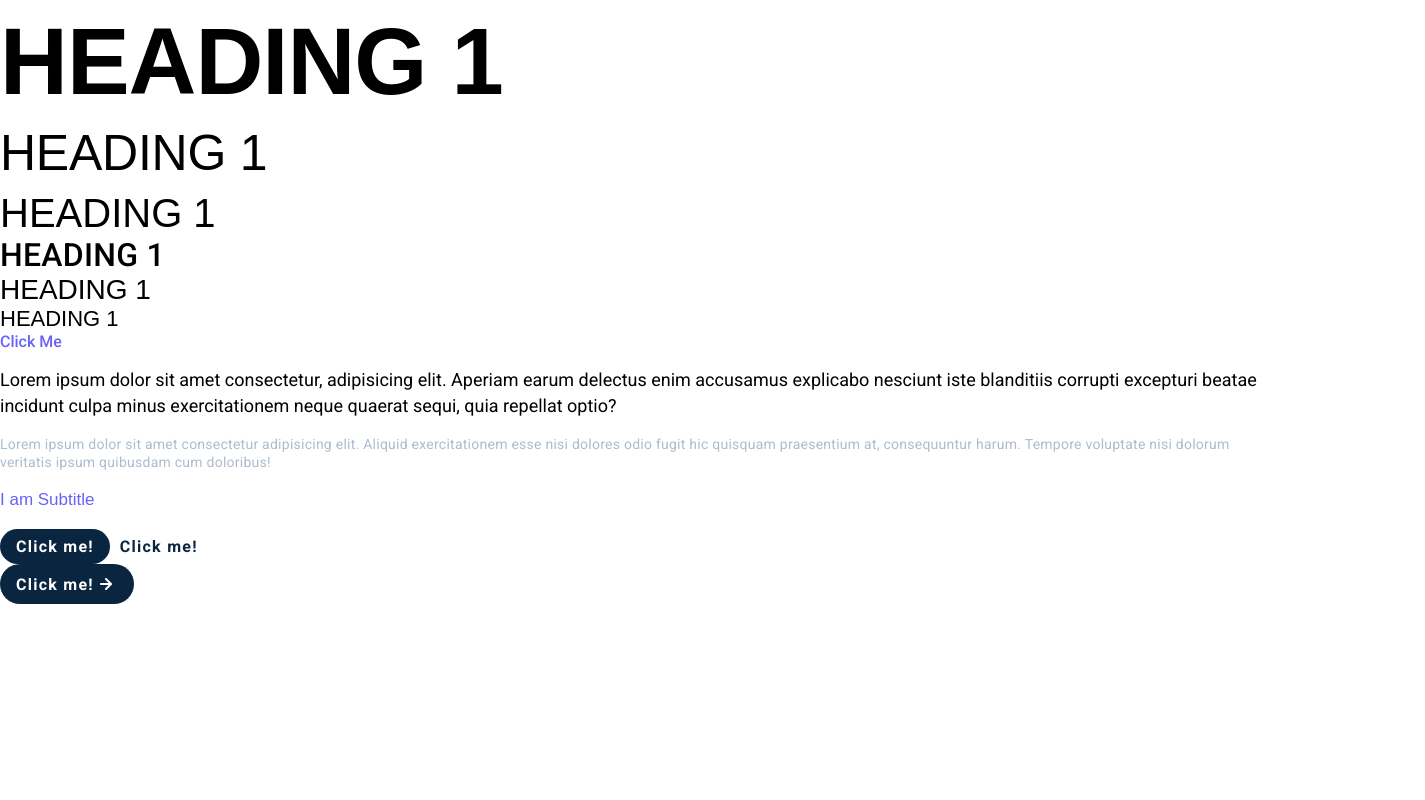
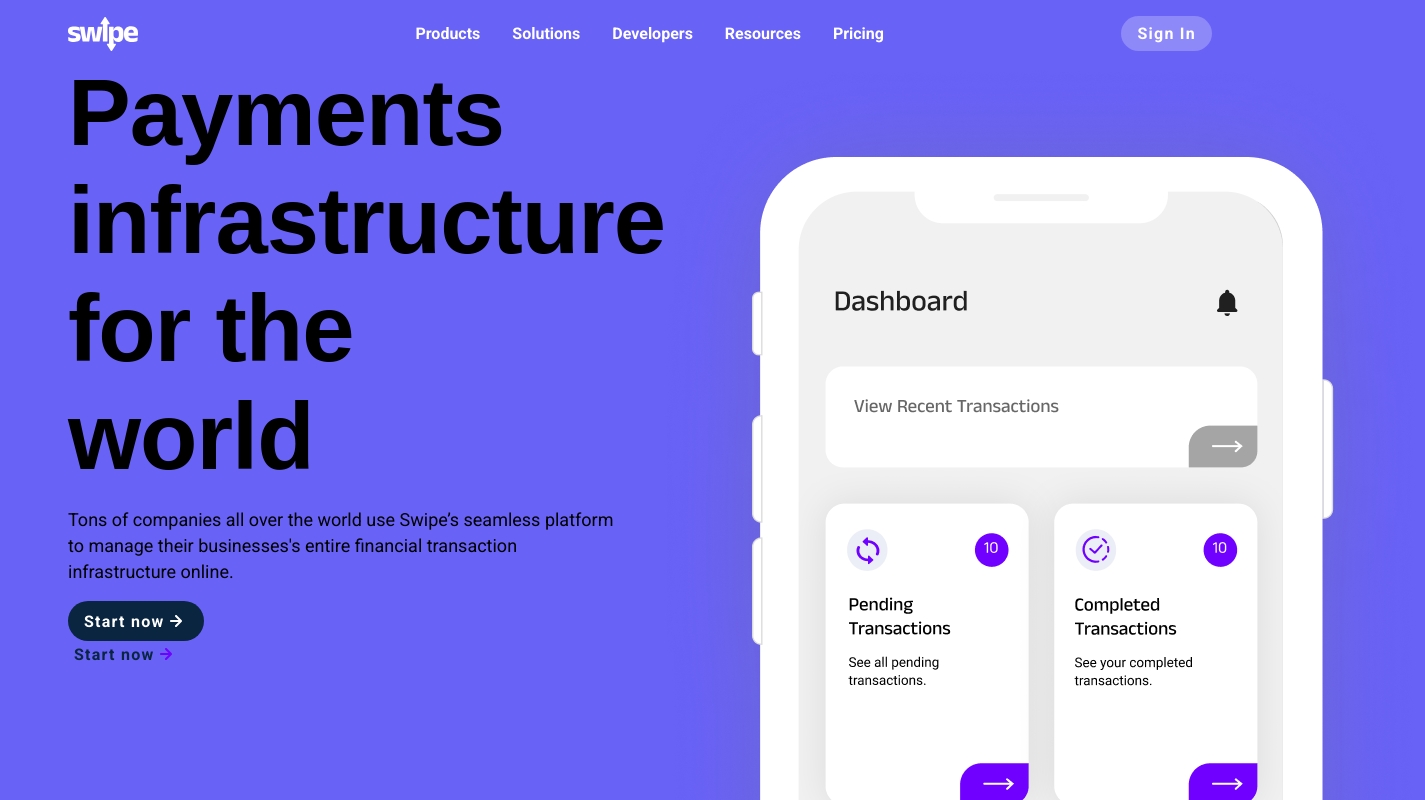
Before and after one commit to saurabhalagdeve/Swipe-Mega-Project, a plain HTML site: page index.html in a window 1280 px wide. Shown: the top 800 px of the page, 1425 px wide, since content can reach past the window. Drawn offline with Linux system fonts and the light colour scheme; a web font is replaced by a local one.

Commit message:
adding navbar and hero section

```diff
--- a/index.css
+++ b/index.css
@@ -19,11 +19,13 @@
   --secondary-text-size: 14px;
   --secondary-text-height: 18px;
   --button-size: 16px;
-  /*SPACING*/
+  /* SPACING */
   --spacing-sm: 8px;
   --spacing-md: 16px;
   --spacing-lg: 32px;
   --spacing-xl: 64px;
+
+  --standard-width: 1144px;
 
   --purple-1: #6962f7;
   --purple-2: #7000ff;
@@ -41,6 +43,11 @@ body {
   margin: 0;
   box-sizing: border-box;
   padding: var(--spacing-sm) 0 0 0;
+  background-color: var(--purple-1);
+  display: flex;
+  flex-direction: column;
+  justify-content: center;
+  align-items: center;
 }
 
 h1 {
@@ -52,7 +59,6 @@ h1 {
   letter-spacing: -1px;
   line-height: var(--h1-height);
 }
-
 h2 {
   font-family: var(--heading-font);
   font-weight: 500;
@@ -62,7 +68,6 @@ h2 {
   letter-spacing: -0.25px;
   line-height: var(--h2-height);
 }
-
 h3 {
   font-family: var(--heading-font);
   font-weight: 500;
@@ -72,7 +77,7 @@ h3 {
 }
 
 h4 {
-  font-weight: var(--heading-font);
+  font-family: var(--heading-font);
   font-weight: 500;
   font-size: var(--h4-size);
   margin: 0;
@@ -106,28 +111,57 @@ a {
 a:hover {
   color: var(--primary-accent);
 }
-
 p {
   font-size: var(--p-size);
   line-height: var(--p-height);
   font-weight: 400;
   margin: var(--spacing-md) 0;
 }
+/* Layout Styles */
+.section-container {
+  width: 100%;
+  max-width: var(--standard-width);
+}
 
-.subtitle {
+.two-column {
+  width: 100%;
+  display: flex;
+  flex-direction: row;
+  justify-content: center;
+  align-items: flex-start;
+  box-sizing: border-box;
+}
+
+.two-column > .col-left {
+  width: 50%;
+  box-sizing: border-box;
+  padding: 0 var(--spacing-md) 0 0;
+  display: flex;
+  flex-direction: column;
+  align-items: start;
+  justify-content: center;
+}
+
+.two-column > .col-right {
+  width: 50%;
+  box-sizing: border-box;
+  padding: 0 0 0 var(--spacing-md);
+  display: flex;
+  flex-direction: column;
+  align-items: start;
+  justify-content: center;
+}
+
+.subtitle,
+.subtitle2 {
   color: var(--purple-1);
   font-family: var(--heading-font);
   font-weight: 500;
   font-size: var(--subtitle-size);
   line-height: var(--subtitle-height);
 }
-
 .subtitle2 {
   color: var(--blue-1);
-  font-family: var(--heading-font);
-  font-weight: 500;
-  font-size: var(--subtitle-size);
-  line-height: var(--subtitle-height);
 }
 
 .secondary-text {
@@ -154,7 +188,6 @@ p {
   background-color: var(--primary-button-hover);
   cursor: pointer;
 }
-
 .secondary-button {
   font-family: var(--body-font);
   font-size: var(--button-size);
@@ -177,10 +210,45 @@ p {
   justify-content: center;
   align-items: center;
 }
-
 .with-icon > img {
   transition: transform 0.25s ease;
 }
 .with-icon:hover > img {
   transform: translateX(4px);
 }
+
+/* NAVBAR */
+
+.navbar {
+  display: flex;
+  justify-content: space-between;
+  align-items: center;
+  width: 100%;
+  max-width: var(--standard-width);
+  padding: 0 var(--spacing-md);
+}
+.menu {
+  display: flex;
+  list-style: none;
+  justify-content: center;
+  align-items: center;
+}
+
+.menu a {
+  color: var(--text-light);
+  margin: 0 var(--spacing-md);
+  font-weight: bold;
+}
+
+.menu a:hover {
+  text-decoration: underline;
+}
+.navbar-button {
+  background: rgba(250, 250, 250, 0.25);
+}
+
+.navbar-button:hover {
+  background: rgba(250, 250, 250, 0.5);
+}
+
+/* HERO CONTENT */
--- a/index.html
+++ b/index.html
@@ -2,46 +2,56 @@
 <html lang="en">
   <head>
     <meta charset="UTF-8" />
+    <meta http-equiv="X-UA-Compatible" content="IE=edge" />
     <meta name="viewport" content="width=device-width, initial-scale=1.0" />
-    <title>Swipe</title>
-
     <link rel="preconnect" href="https://fonts.googleapis.com" />
     <link rel="preconnect" href="https://fonts.gstatic.com" crossorigin />
     <link
       href="https://fonts.googleapis.com/css2?family=Anek+Telugu:wght@300;400;500;600;700&family=Roboto:wght@300;400;500;700&display=swap"
       rel="stylesheet"
     />
+    <link rel="stylesheet" href="index.css" />
+    <title>Swipe</title>
+  </head>
 
-    <link rel="stylesheet" href="index.css" />
-  </head>
   <body>
-    <h1>HEADING 1</h1>
-    <h2>HEADING 1</h2>
-    <h3>HEADING 1</h3>
-    <h4>HEADING 1</h4>
-    <h5>HEADING 1</h5>
-    <h6>HEADING 1</h6>
-    <a href="#">Click Me</a>
+    <nav class="navbar">
+      <img src="assets/logo-white.svg" alt="Swipe, inc." />
+      <ul class="menu">
+        <li><a href="#">Products</a></li>
+        <li><a href="#">Solutions</a></li>
+        <li><a href="#">Developers</a></li>
+        <li><a href="#">Resources</a></li>
+        <li><a href="#">Pricing</a></li>
+      </ul>
 
-    <p>
-      Lorem ipsum dolor sit amet consectetur, adipisicing elit. Aperiam earum
-      delectus enim accusamus explicabo nesciunt iste blanditiis corrupti
-      excepturi beatae incidunt culpa minus exercitationem neque quaerat sequi,
-      quia repellat optio?
-    </p>
-    <p class="secondary-text">
-      Lorem ipsum dolor sit amet consectetur adipisicing elit. Aliquid
-      exercitationem esse nisi dolores odio fugit hic quisquam praesentium at,
-      consequuntur harum. Tempore voluptate nisi dolorum veritatis ipsum
-      quibusdam cum doloribus!
-    </p>
-    <p class="subtitle">I am Subtitle</p>
+      <button class="primary-button navbar-button">Sign In</button>
+    </nav>
 
-    <button class="primary-button">Click me!</button>
-    <button class="secondary-button">Click me!</button>
-    <button class="primary-button with-icon">
-      Click me!
-      <img src="assets/arrow-right-light.svg" alt="" />
-    </button>
+    <div class="hero">
+      <div class="section-container two-column">
+        <div class="col-left">
+          <h1>Payments infrastructure for the world</h1>
+          <p>
+            Tons of companies all over the world use Swipe’s seamless platform
+            to manage their businesses's entire financial transaction
+            infrastructure online.
+          </p>
+          <div class="button-container">
+            <button class="primary-button with-icon">
+              Start now
+              <img src="assets/arrow-right-light.svg" alt="" />
+            </button>
+            <button class="secondary-button with-icon">
+              Start now
+              <img src="assets/arrow-right-purple.svg" alt="" />
+            </button>
+          </div>
+        </div>
+        <div class="col-right hero-phone-container">
+          <img src="assets/hero-phone.png" alt="" />
+        </div>
+      </div>
+    </div>
   </body>
 </html>
```
